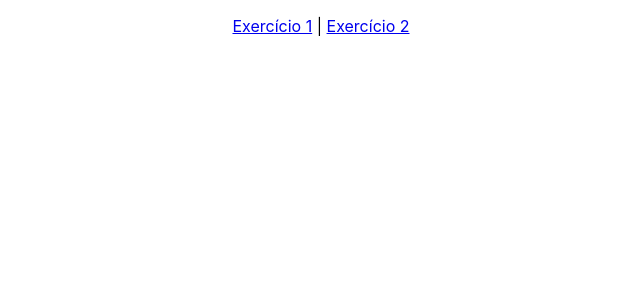
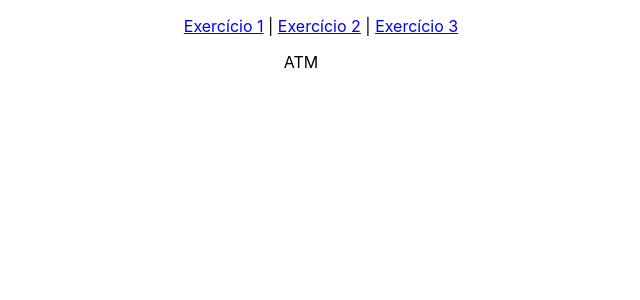
Before and after one commit to ines006/tdw-exercicios, a React (Create React App) app in the folder ex1_react/: page /ex3 in a window 1280 px wide. Shown: the top 300 px of the page, without its empty margins (339-979 px from the left). Built offline with nearby package versions, Linux system fonts and the light colour scheme.

Commit message:
INICIO EX 3

```diff
--- a/ex1_react/package.json
+++ b/ex1_react/package.json
@@ -11,6 +11,7 @@
     "react-dom": "^18.3.1",
     "react-router-dom": "^6.27.0",
     "react-scripts": "5.0.1",
+    "redux-devtools-extension": "^2.13.9",
     "styled-components": "^6.1.13",
     "web-vitals": "^2.1.4"
   },
--- a/ex1_react/src/AppRoutes.js
+++ b/ex1_react/src/AppRoutes.js
@@ -3,6 +3,8 @@ import React from 'react';
 import { Routes, Route } from 'react-router-dom';
 import App from './ex1/App';
 import App2 from './ex2/App2';
+import App3 from './ex3/App3';
+
 
 
 function AppRoutes() {
@@ -11,6 +13,8 @@ function AppRoutes() {
     <Routes>
       <Route path="/ex1" element={<App />} />
       <Route path="/ex2" element={<App2 />} />
+      <Route path="/ex3" element={<App3 />} />
+
     </Routes>
   );
 }
--- a/ex1_react/src/Navbar.js
+++ b/ex1_react/src/Navbar.js
@@ -11,6 +11,8 @@ function Navbar() {
         <span><Link to="/ex1">Exercício 1</Link></span>
         <span> | </span>
         <span><Link to="/ex2">Exercício 2</Link></span>
+        <span> | </span>
+        <span><Link to="/ex3">Exercício 3</Link></span>
       </ul>
     </nav>
   );
--- /dev/null
+++ b/ex1_react/src/ex3/App3.js
@@ -0,0 +1,13 @@
+
+import React from 'react';
+
+
+function App3() {
+
+
+return (
+  <p>ATM</p>
+);
+}
+
+export default App3;
```
Also changed, not shown: 1 other file (tests, documents, lock files or other folders).
